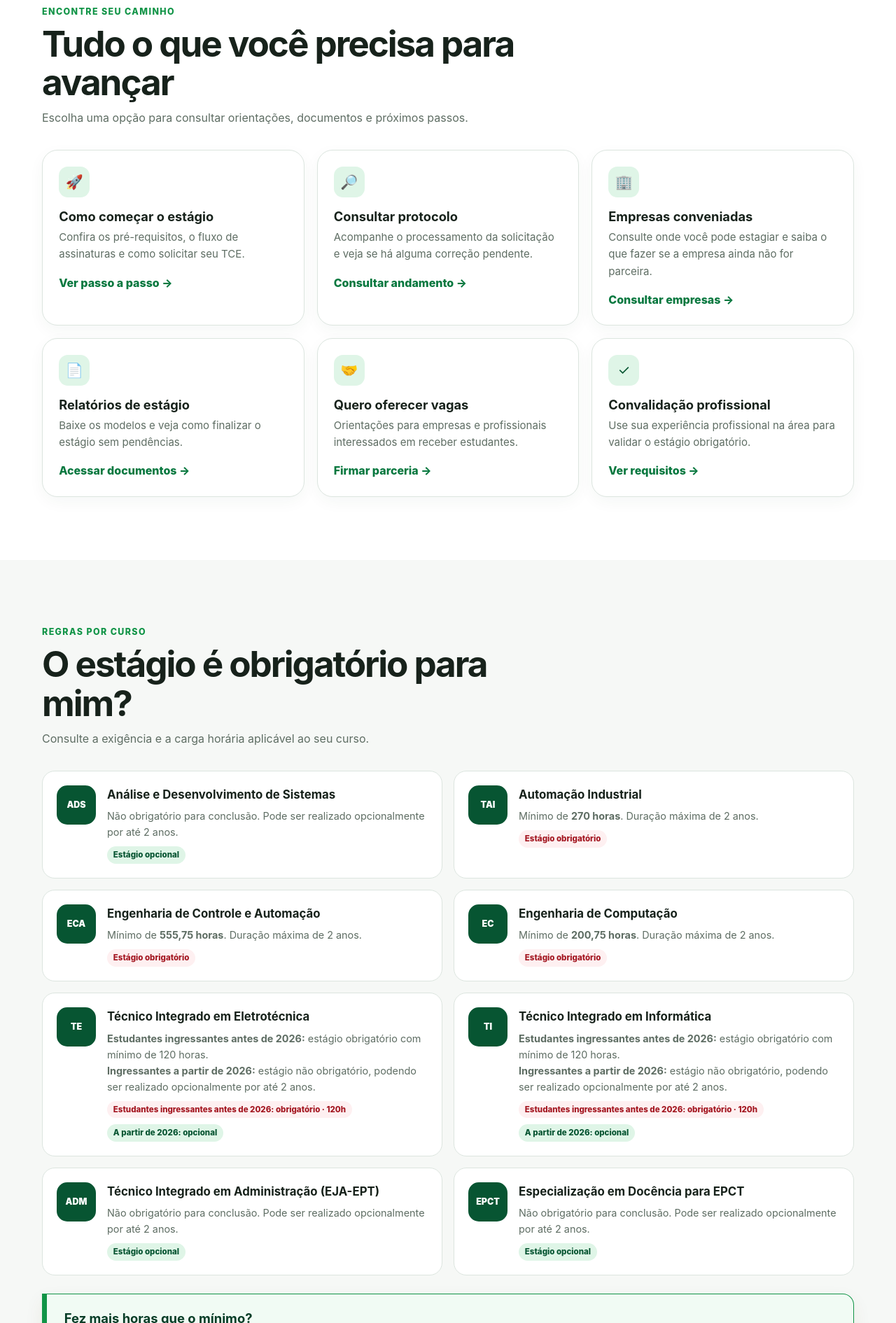
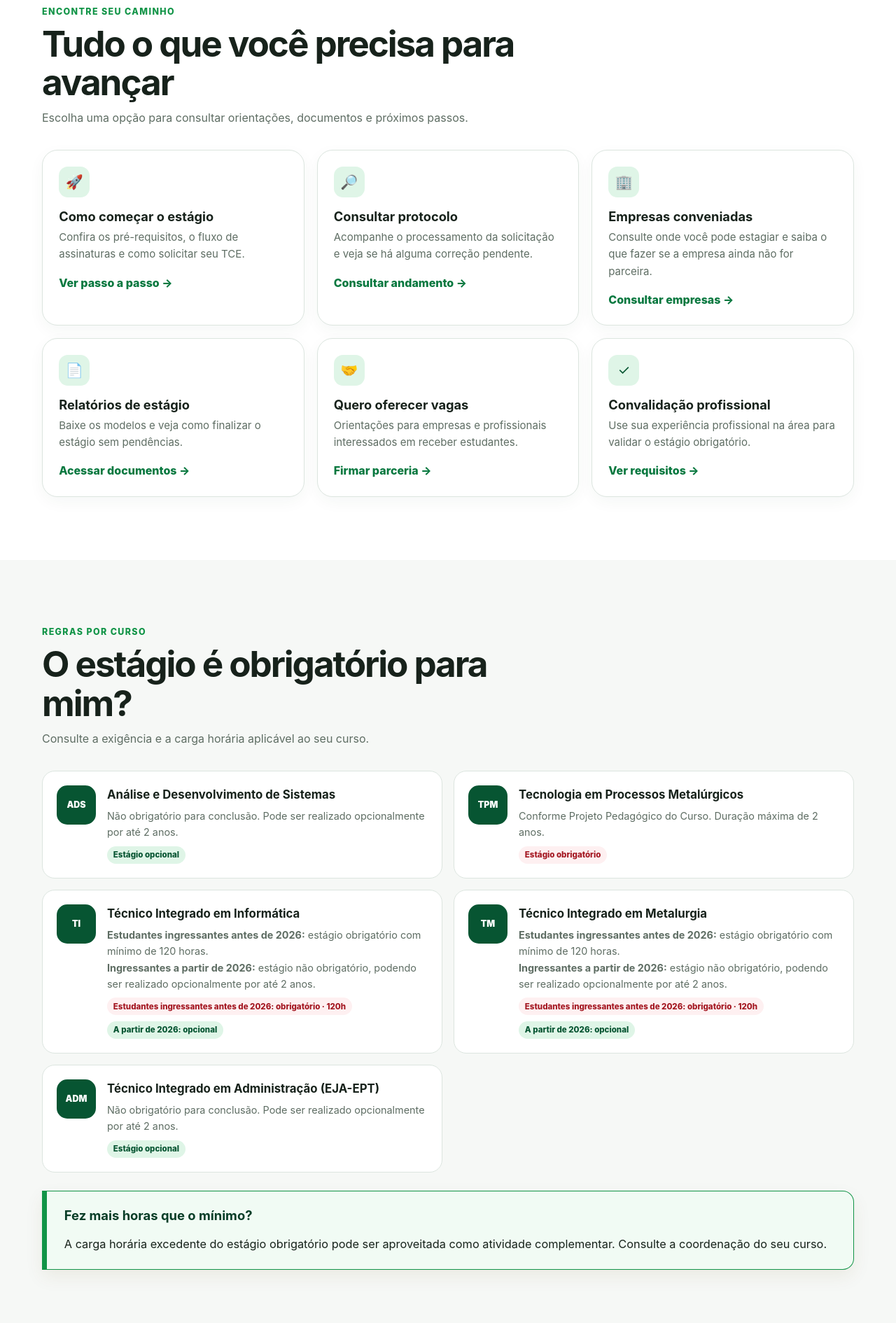
Before and after one commit to serti-cb-ifms/porta-estagios-ifms-cb, a plain HTML site: page index.html in a window 1280 px wide. Shown: the part 910-2800 px from the top of the page at 70% size. Drawn offline with Linux system fonts and the light colour scheme.

Commit message:
Update index.html

```diff
--- a/index.html
+++ b/index.html
@@ -1,28 +1,228 @@
-<!doctype html><html lang="pt-BR"><head><script src="assets/campus-config.js"></script><script src="assets/campus-runtime.js" defer></script><meta charset="utf-8"><meta name="viewport" content="width=device-width,initial-scale=1"><meta name="description" content="Portal de estágios da COERI do IFMS Campus SEU CAMPUS."><title>Estágio no IFMS SUA CIDADE | COERI</title><link rel="stylesheet" href="assets/styles.css?v=20260724-4"></head><body>
-<a class="skip-link" href="#conteudo">Ir para o conteúdo</a>
-<div class="topbar"><div class="container"><span>IFMS Campus SEU CAMPUS · Coordenação de Extensão e Relações Institucionais</span><a href="mailto:coeri.SEUCAMPUS@ifms.edu.br">coeri.SEUCAMPUS@ifms.edu.br</a></div></div>
-<header class="site-header"><div class="container nav-wrap"><a class="brand" href="./"><span class="brand-mark" aria-hidden="true"><i></i><i></i><i></i><i></i><i></i><i></i><i></i><i></i><i></i><i></i><i></i><i></i></span><span><strong>COERI · Estágios</strong><span>IFMS Campus SEU CAMPUS</span></span></a><button class="menu-btn" aria-expanded="false" aria-label="Abrir menu">Menu</button><nav class="nav-links" aria-label="Principal"><a href="consultar-protocolo">Consultar protocolo</a><a href="como-comecar">Como começar</a><a href="empresas">Empresas</a><a href="relatorios">Relatórios</a><a href="convalidacao">Convalidação</a><a href="para-empresas">Para empresas</a><a class="nav-cta" href="formulario-tce">Solicitar TCE</a></nav></div></header>
-<main id="conteudo">
-<section class="hero"><div class="container hero-grid"><div><h1>Saiba tudo sobre o estágio no IFMS!</h1><p>Informações, documentos e orientações para estudantes e empresas em um só lugar. Encontre o caminho certo e siga cada etapa com segurança.</p><div class="actions"><a class="btn btn-primary" href="como-comecar">Quero começar meu estágio →</a><a class="btn btn-secondary" href="#cursos">Ver regras do meu curso</a></div></div><aside class="hero-card"><h2>O que você precisa resolver?</h2><p>Acesse diretamente os serviços mais procurados.</p><div class="quick-list"><a href="consultar-protocolo"><span>Consultar protocolo</span><b>→</b></a><a href="formulario-tce"><span>Solicitar Termo de Compromisso</span><b>→</b></a><a class="quick-report-upload" href="enviar-relatorios"><span><small>Novo serviço</small>Enviar relatórios à COERI</span><b>→</b></a><a href="convalidacao"><span>Convalidar experiência</span><b>→</b></a><a href="para-empresas"><span>Oferecer uma vaga</span><b>→</b></a></div></aside></div></section>
-<div class="notice-bar"><div class="container"><b>💡</b><div><strong>Antes de iniciar:</strong> o estágio só pode começar depois que o Termo de Compromisso estiver assinado por todas as partes. A solicitação deve ser enviada com pelo menos 5 dias úteis de antecedência.</div></div></div>
-<section class="section"><div class="container"><div class="section-head"><span class="eyebrow">Encontre seu caminho</span><h2>Tudo o que você precisa para avançar</h2><p>Escolha uma opção para consultar orientações, documentos e próximos passos.</p></div><div class="card-grid">
-<article class="card"><div class="card-icon">🚀</div><h3>Como começar o estágio</h3><p>Confira os pré-requisitos, o fluxo de assinaturas e como solicitar seu TCE.</p><a class="text-link" href="como-comecar">Ver passo a passo →</a></article>
-<article class="card"><div class="card-icon">🔎</div><h3>Consultar protocolo</h3><p>Acompanhe o processamento da solicitação e veja se há alguma correção pendente.</p><a class="text-link" href="consultar-protocolo">Consultar andamento →</a></article>
-<article class="card"><div class="card-icon">🏢</div><h3>Empresas conveniadas</h3><p>Consulte onde você pode estagiar e saiba o que fazer se a empresa ainda não for parceira.</p><a class="text-link" href="empresas">Consultar empresas →</a></article>
-<article class="card"><div class="card-icon">📄</div><h3>Relatórios de estágio</h3><p>Baixe os modelos e veja como finalizar o estágio sem pendências.</p><a class="text-link" href="relatorios">Acessar documentos →</a></article>
-<article class="card"><div class="card-icon">🤝</div><h3>Quero oferecer vagas</h3><p>Orientações para empresas e profissionais interessados em receber estudantes.</p><a class="text-link" href="para-empresas">Firmar parceria →</a></article>
-<article class="card"><div class="card-icon">✓</div><h3>Convalidação profissional</h3><p>Use sua experiência profissional na área para validar o estágio obrigatório.</p><a class="text-link" href="convalidacao">Ver requisitos →</a></article>
-</div></div></section>
-<section class="section section-soft" id="cursos"><div class="container"><div class="section-head"><span class="eyebrow">Regras por curso</span><h2>O estágio é obrigatório para mim?</h2><p>Consulte a exigência e a carga horária aplicável ao seu curso.</p></div><div class="course-grid">
-<article class="course optional"><div class="course-badge">ADS</div><div><h3>Análise e Desenvolvimento de Sistemas</h3><p>Não obrigatório para conclusão. Pode ser realizado opcionalmente por até 2 anos.</p><span class="tag optional">Estágio opcional</span></div></article>
-<article class="course"><div class="course-badge">TAI</div><div><h3>Automação Industrial</h3><p>Mínimo de <strong>270 horas</strong>. Duração máxima de 2 anos.</p><span class="tag">Estágio obrigatório</span></div></article>
-<article class="course"><div class="course-badge">ECA</div><div><h3>Engenharia de Controle e Automação</h3><p>Mínimo de <strong>555,75 horas</strong>. Duração máxima de 2 anos.</p><span class="tag">Estágio obrigatório</span></div></article>
-<article class="course"><div class="course-badge">EC</div><div><h3>Engenharia de Computação</h3><p>Mínimo de <strong>200,75 horas</strong>. Duração máxima de 2 anos.</p><span class="tag">Estágio obrigatório</span></div></article>
-<article class="course optional"><div class="course-badge">TE</div><div><h3>Técnico Integrado em Eletrotécnica</h3><p><strong>Estudantes ingressantes antes de 2026:</strong> estágio obrigatório com mínimo de 120 horas.<br><strong>Ingressantes a partir de 2026:</strong> estágio não obrigatório, podendo ser realizado opcionalmente por até 2 anos.</p><span class="tag">Estudantes ingressantes antes de 2026: obrigatório · 120h</span> <span class="tag optional">A partir de 2026: opcional</span></div></article>
-<article class="course optional"><div class="course-badge">TI</div><div><h3>Técnico Integrado em Informática</h3><p><strong>Estudantes ingressantes antes de 2026:</strong> estágio obrigatório com mínimo de 120 horas.<br><strong>Ingressantes a partir de 2026:</strong> estágio não obrigatório, podendo ser realizado opcionalmente por até 2 anos.</p><span class="tag">Estudantes ingressantes antes de 2026: obrigatório · 120h</span> <span class="tag optional">A partir de 2026: opcional</span></div></article>
-<article class="course optional"><div class="course-badge">ADM</div><div><h3>Técnico Integrado em Administração (EJA-EPT)</h3><p>Não obrigatório para conclusão. Pode ser realizado opcionalmente por até 2 anos.</p><span class="tag optional">Estágio opcional</span></div></article>
-<article class="course optional"><div class="course-badge">EPCT</div><div><h3>Especialização em Docência para EPCT</h3><p>Não obrigatório para conclusão. Pode ser realizado opcionalmente por até 2 anos.</p><span class="tag optional">Estágio opcional</span></div></article>
-</div><div class="callout green"><strong>Fez mais horas que o mínimo?</strong><p>A carga horária excedente do estágio obrigatório pode ser aproveitada como atividade complementar. Consulte a coordenação do seu curso.</p></div></div></section>
-<section class="section"><div class="container"><div class="cta-band"><div><h2>Já conseguiu uma vaga?</h2><p>Solicite o Termo de Compromisso com antecedência mínima de 5 dias úteis.</p></div><a class="btn btn-primary" href="formulario-tce">Preencher solicitação →</a></div></div></section>
-</main>
-<footer class="site-footer"><div class="container"><div class="footer-grid"><div><a class="brand" href="./"><span><strong style="color:white">COERI · Estágios</strong><span>IFMS Campus SEU CAMPUS</span></span></a><p>Orientação e apoio à comunidade acadêmica e às instituições parceiras.</p></div><div><h3>Acesso rápido</h3><a href="como-comecar">Como começar</a><a href="relatorios">Relatórios</a><a href="formulario-tce">Solicitar TCE</a></div><div><h3>Contato</h3><a href="mailto:coeri.SEUCAMPUS@ifms.edu.br">coeri.SEUCAMPUS@ifms.edu.br</a><a href="tel:+550000000000">(00) 0000-0000</a><p>Coordenação de Extensão e Relações Institucionais</p></div></div><div class="footer-bottom">Página informativa desenvolvida pela COERI do IFMS Campus Três Lagoas.</div></div></footer><script src="assets/main.js"></script></body></html>
+<!doctype html>
+<html lang="pt-BR">
+<head>
+  <script src="assets/campus-config.js"></script>
+  <script src="assets/campus-runtime.js" defer></script>
+  <meta charset="utf-8">
+  <meta name="viewport" content="width=device-width,initial-scale=1">
+  <meta name="description" content="Portal de estágios da COERI do IFMS Campus Corumbá.">
+  <title>Estágio no IFMS Corumbá | COERI</title>
+  <link rel="stylesheet" href="assets/styles.css?v=20260724-4">
+</head>
+<body>
+  <a class="skip-link" href="#conteudo">Ir para o conteúdo</a>
+
+  <div class="topbar">
+    <div class="container">
+      <span>IFMS Campus Corumbá · Coordenação de Extensão e Relações Institucionais</span>
+      <a href="mailto:coeri.cb@ifms.edu.br">coeri.cb@ifms.edu.br</a>
+    </div>
+  </div>
+
+  <header class="site-header">
+    <div class="container nav-wrap">
+      <a class="brand" href="./">
+        <span class="brand-mark" aria-hidden="true">
+          <i></i><i></i><i></i><i></i><i></i><i></i><i></i><i></i><i></i><i></i><i></i><i></i>
+        </span>
+        <span>
+          <strong>COERI · Estágios</strong>
+          <span>IFMS Campus Corumbá</span>
+        </span>
+      </a>
+      <button class="menu-btn" aria-expanded="false" aria-label="Abrir menu">Menu</button>
+      <nav class="nav-links" aria-label="Principal">
+        <a href="consultar-protocolo">Consultar protocolo</a>
+        <a href="como-comecar">Como começar</a>
+        <a href="empresas">Empresas</a>
+        <a href="relatorios">Relatórios</a>
+        <a href="convalidacao">Convalidação</a>
+        <a href="para-empresas">Para empresas</a>
+        <a class="nav-cta" href="formulario-tce">Solicitar TCE</a>
+      </nav>
+    </div>
+  </header>
+
+  <main id="conteudo">
+    <section class="hero">
+      <div class="container hero-grid">
+        <div>
+          <h1>Saiba tudo sobre o estágio no IFMS!</h1>
+          <p>Informações, documentos e orientações para estudantes e empresas em um só lugar. Encontre o caminho certo e siga cada etapa com segurança.</p>
+          <div class="actions">
+            <a class="btn btn-primary" href="como-comecar">Quero começar meu estágio →</a>
+            <a class="btn btn-secondary" href="#cursos">Ver regras do meu curso</a>
+          </div>
+        </div>
+        <aside class="hero-card">
+          <h2>O que você precisa resolver?</h2>
+          <p>Acesse diretamente os serviços mais procurados.</p>
+          <div class="quick-list">
+            <a href="consultar-protocolo"><span>Consultar protocolo</span><b>→</b></a>
+            <a href="formulario-tce"><span>Solicitar Termo de Compromisso</span><b>→</b></a>
+            <a class="quick-report-upload" href="enviar-relatorios"><span><small>Novo serviço</small>Enviar relatórios à COERI</span><b>→</b></a>
+            <a href="convalidacao"><span>Convalidar experiência</span><b>→</b></a>
+            <a href="para-empresas"><span>Oferecer uma vaga</span><b>→</b></a>
+          </div>
+        </aside>
+      </div>
+    </section>
+
+    <div class="notice-bar">
+      <div class="container">
+        <b>💡</b>
+        <div><strong>Antes de iniciar:</strong> o estágio só pode começar depois que o Termo de Compromisso estiver assinado por todas as partes. A solicitação deve ser enviada com pelo menos 5 dias úteis de antecedência.</div>
+      </div>
+    </div>
+
+    <section class="section">
+      <div class="container">
+        <div class="section-head">
+          <span class="eyebrow">Encontre seu caminho</span>
+          <h2>Tudo o que você precisa para avançar</h2>
+          <p>Escolha uma opção para consultar orientações, documentos e próximos passos.</p>
+        </div>
+        <div class="card-grid">
+          <article class="card">
+            <div class="card-icon">🚀</div>
+            <h3>Como começar o estágio</h3>
+            <p>Confira os pré-requisitos, o fluxo de assinaturas e como solicitar seu TCE.</p>
+            <a class="text-link" href="como-comecar">Ver passo a passo →</a>
+          </article>
+          <article class="card">
+            <div class="card-icon">🔎</div>
+            <h3>Consultar protocolo</h3>
+            <p>Acompanhe o processamento da solicitação e veja se há alguma correção pendente.</p>
+            <a class="text-link" href="consultar-protocolo">Consultar andamento →</a>
+          </article>
+          <article class="card">
+            <div class="card-icon">🏢</div>
+            <h3>Empresas conveniadas</h3>
+            <p>Consulte onde você pode estagiar e saiba o que fazer se a empresa ainda não for parceira.</p>
+            <a class="text-link" href="empresas">Consultar empresas →</a>
+          </article>
+          <article class="card">
+            <div class="card-icon">📄</div>
+            <h3>Relatórios de estágio</h3>
+            <p>Baixe os modelos e veja como finalizar o estágio sem pendências.</p>
+            <a class="text-link" href="relatorios">Acessar documentos →</a>
+          </article>
+          <article class="card">
+            <div class="card-icon">🤝</div>
+            <h3>Quero oferecer vagas</h3>
+            <p>Orientações para empresas e profissionais interessados em receber estudantes.</p>
+            <a class="text-link" href="para-empresas">Firmar parceria →</a>
+          </article>
+          <article class="card">
+            <div class="card-icon">✓</div>
+            <h3>Convalidação profissional</h3>
+            <p>Use sua experiência profissional na área para validar o estágio obrigatório.</p>
+            <a class="text-link" href="convalidacao">Ver requisitos →</a>
+          </article>
+        </div>
+      </div>
+    </section>
+
+    <section class="section section-soft" id="cursos">
+      <div class="container">
+        <div class="section-head">
+          <span class="eyebrow">Regras por curso</span>
+          <h2>O estágio é obrigatório para mim?</h2>
+          <p>Consulte a exigência e a carga horária aplicável ao seu curso.</p>
+        </div>
+        <div class="course-grid">
+          <article class="course optional">
+            <div class="course-badge">ADS</div>
+            <div>
+              <h3>Análise e Desenvolvimento de Sistemas</h3>
+              <p>Não obrigatório para conclusão. Pode ser realizado opcionalmente por até 2 anos.</p>
+              <span class="tag optional">Estágio opcional</span>
+            </div>
+          </article>
+          <article class="course">
+            <div class="course-badge">TPM</div>
+            <div>
+              <h3>Tecnologia em Processos Metalúrgicos</h3>
+              <p>Conforme Projeto Pedagógico do Curso. Duração máxima de 2 anos.</p>
+              <span class="tag">Estágio obrigatório</span>
+            </div>
+          </article>
+          <article class="course optional">
+            <div class="course-badge">TI</div>
+            <div>
+              <h3>Técnico Integrado em Informática</h3>
+              <p><strong>Estudantes ingressantes antes de 2026:</strong> estágio obrigatório com mínimo de 120 horas.<br><strong>Ingressantes a partir de 2026:</strong> estágio não obrigatório, podendo ser realizado opcionalmente por até 2 anos.</p>
+              <span class="tag">Estudantes ingressantes antes de 2026: obrigatório · 120h</span>
+              <span class="tag optional">A partir de 2026: opcional</span>
+            </div>
+          </article>
+          <article class="course optional">
+            <div class="course-badge">TM</div>
+            <div>
+              <h3>Técnico Integrado em Metalurgia</h3>
+              <p><strong>Estudantes ingressantes antes de 2026:</strong> estágio obrigatório com mínimo de 120 horas.<br><strong>Ingressantes a partir de 2026:</strong> estágio não obrigatório, podendo ser realizado opcionalmente por até 2 anos.</p>
+              <span class="tag">Estudantes ingressantes antes de 2026: obrigatório · 120h</span>
+              <span class="tag optional">A partir de 2026: opcional</span>
+            </div>
+          </article>
+          <article class="course optional">
+            <div class="course-badge">ADM</div>
+            <div>
+              <h3>Técnico Integrado em Administração (EJA-EPT)</h3>
+              <p>Não obrigatório para conclusão. Pode ser realizado opcionalmente por até 2 anos.</p>
+              <span class="tag optional">Estágio opcional</span>
+            </div>
+          </article>
+        </div>
+        <div class="callout green">
+          <strong>Fez mais horas que o mínimo?</strong>
+          <p>A carga horária excedente do estágio obrigatório pode ser aproveitada como atividade complementar. Consulte a coordenação do seu curso.</p>
+        </div>
+      </div>
+    </section>
+
+    <section class="section">
+      <div class="container">
+        <div class="cta-band">
+          <div>
+            <h2>Já conseguiu uma vaga?</h2>
+            <p>Solicite o Termo de Compromisso com antecedência mínima de 5 dias úteis.</p>
+          </div>
+          <a class="btn btn-primary" href="formulario-tce">Preencher solicitação →</a>
+        </div>
+      </div>
+    </section>
+  </main>
+
+  <footer class="site-footer">
+    <div class="container">
+      <div class="footer-grid">
+        <div>
+          <a class="brand" href="./">
+            <span>
+              <strong style="color:white">COERI · Estágios</strong>
+              <span>IFMS Campus Corumbá</span>
+            </span>
+          </a>
+          <p>Orientação e apoio à comunidade acadêmica e às instituições parceiras.</p>
+        </div>
+        <div>
+          <h3>Acesso rápido</h3>
+          <a href="como-comecar">Como começar</a>
+          <a href="relatorios">Relatórios</a>
+          <a href="formulario-tce">Solicitar TCE</a>
+        </div>
+        <div>
+          <h3>Contato</h3>
+          <a href="mailto:coeri.cb@ifms.edu.br">coeri.cb@ifms.edu.br</a>
+          <a href="tel:+550000000000">(00) 0000-0000</a>
+          <p>Coordenação de Extensão e Relações Institucionais</p>
+        </div>
+      </div>
+      <div class="footer-bottom">Página informativa desenvolvida pela COERI do IFMS Campus Corumbá.</div>
+    </div>
+  </footer>
+
+  <script src="assets/main.js"></script>
+</body>
+</html>
```
